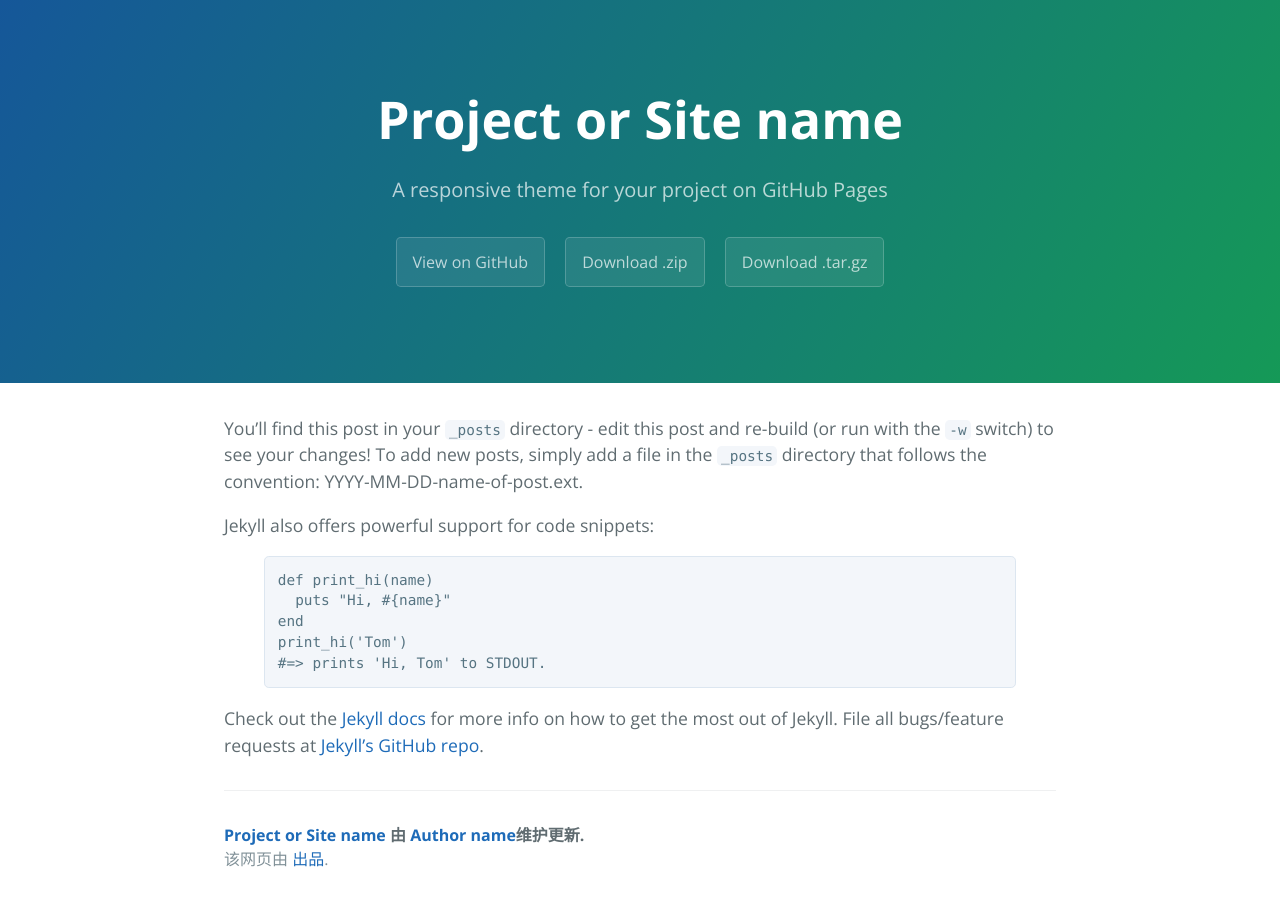
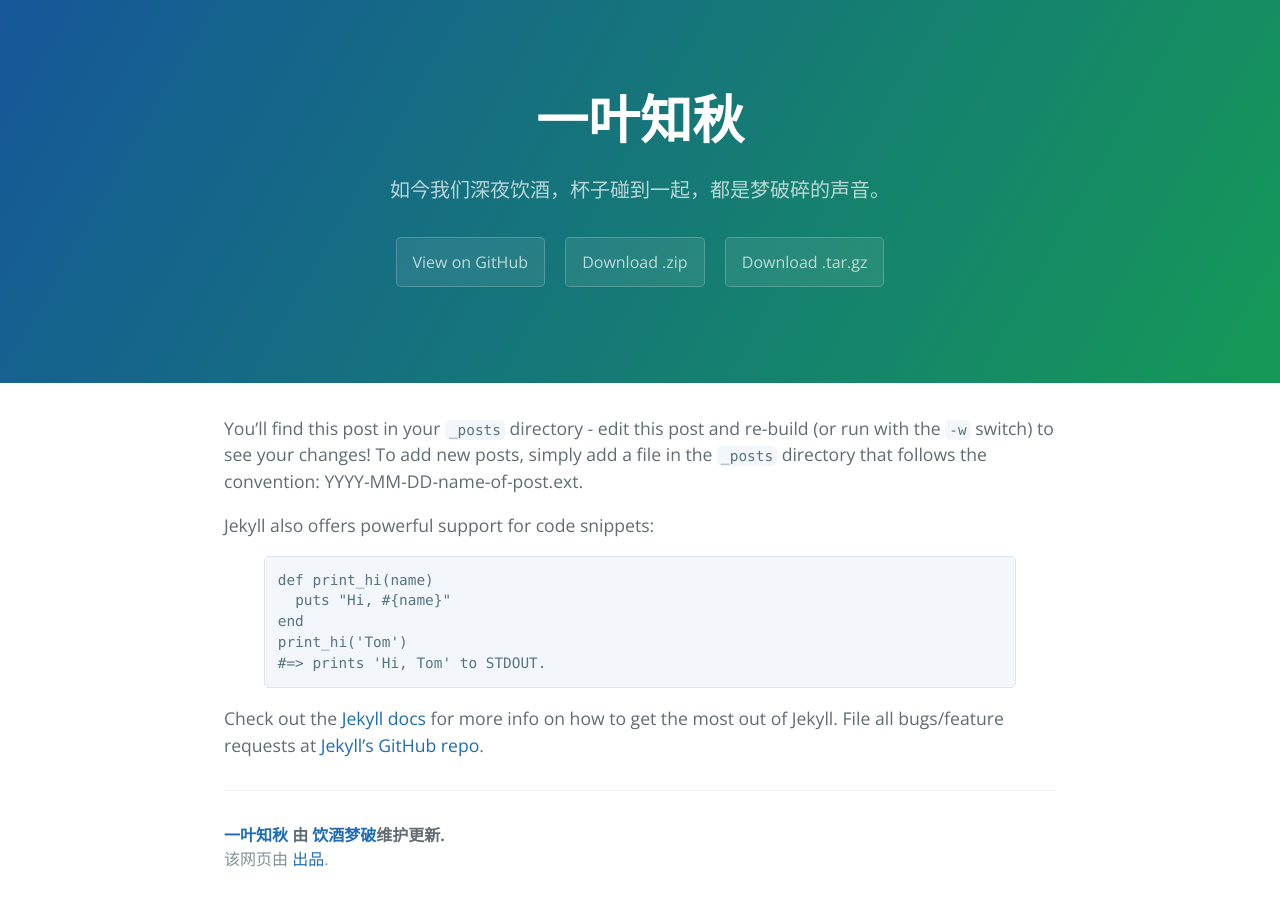
Before and after one commit to GitHubNull/GitHubNull.github.io, a Jekyll site: the page built from _posts/2016-02-12-sample-content.markdown, in a window 1280 px wide. Built offline with Jekyll 4.4.1, drawn with Linux system fonts in a browser that asks for light colours.

Commit message:
Update _config.yml

```diff
--- a/_config.yml
+++ b/_config.yml
@@ -1,13 +1,13 @@
 # Setup
-title:        Project or Site name
-tagline:      A responsive theme for your project on GitHub Pages
+title:        一叶知秋
+tagline:      如今我们深夜饮酒，杯子碰到一起，都是梦破碎的声音。
 baseurl:      ""
 paginate:     1
 
 # About/contact
 author:
-  name:       Author name
-  url:        http://yourhomepage.com
+  name:       饮酒梦破
+  url:        https://githubnull.github.io/
 
 # Gems
 gems:
```
